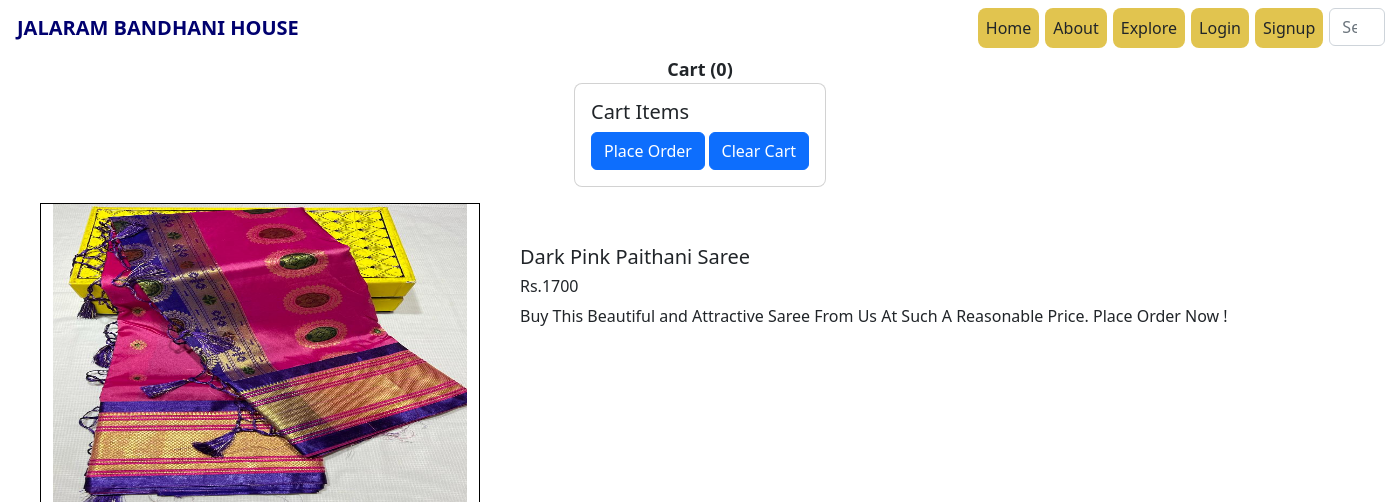
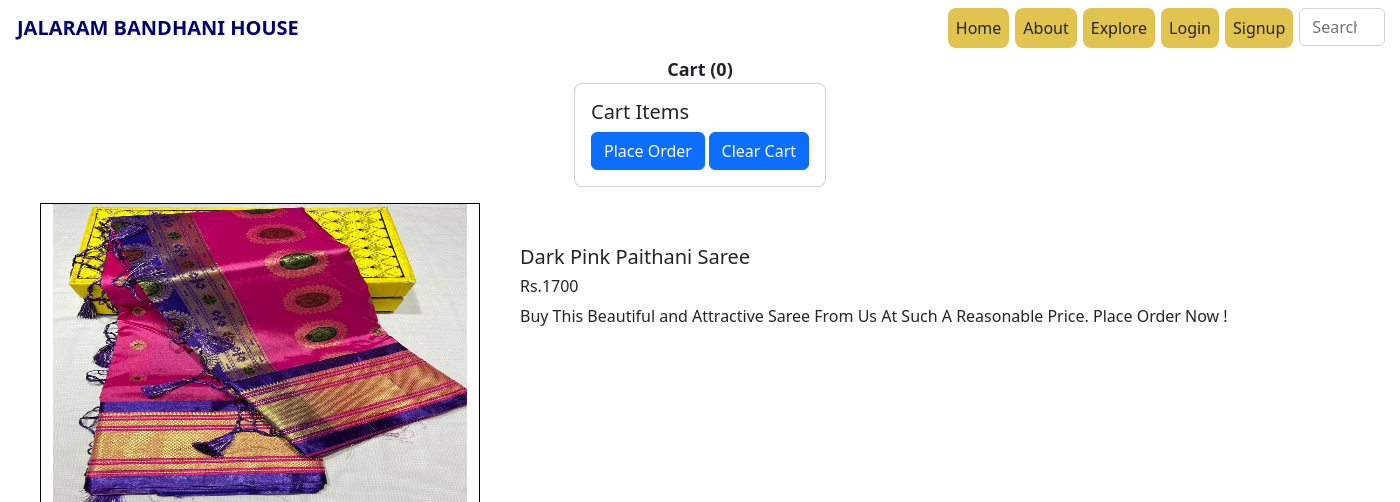
Before and after one commit to prachikakkad/Jalaram-Bandhani-House, a Django app: a page that uses shop/Templates/Basic_Shop.html in a window 1400 px wide; the page is wider, and only the part inside the window is pictured. Shown: the top 502 px of that part. Run offline with Django 4.2, Linux system fonts and the light colour scheme; data comes from the database, SQL or seed files in the repository; data that the repository does not hold is empty; some libraries are stand-ins or nearby versions.

Commit message:
Update Basic.css

```diff
--- a/shop/static/Basic.css
+++ b/shop/static/Basic.css
@@ -11,7 +11,7 @@
 }
 
 .nav-div-shop-unauth {
-    margin-left: 660px;
+    margin-left: 630px;
 }
 
 .title {
```
